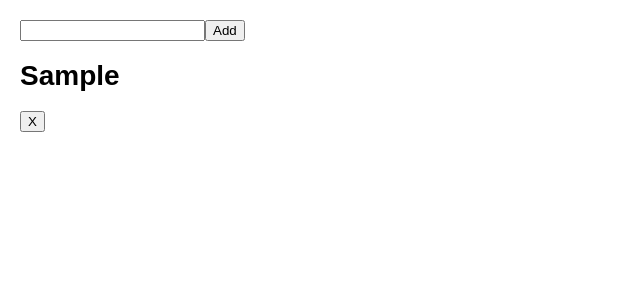
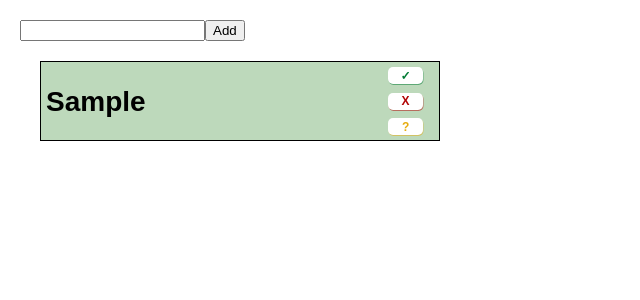
Before and after one commit to tttiiimmm1/ToDo, a React (Create React App) app: page / in a window 1280 px wide. Both pictures are taken after typing "Sample" into the empty fields and a click on the button "Add". Shown: the top 300 px of the page, without its empty margins (0-640 px from the left). Built offline with nearby package versions, Linux system fonts and the light colour scheme.

Commit message:
added/designed defaultbutton and button css... still need function brushup

```diff
--- a/src/App.js
+++ b/src/App.js
@@ -1,6 +1,7 @@
 import React, { useState } from "react";
 import AddTodo from "./AddTodo";
 import Todo from "./Todo";
+import "./index.css";
 
 export default function App() {
   const [currentTodo, setCurrentTodo] = useState("");
--- /dev/null
+++ b/src/DefaultButton.js
@@ -0,0 +1,12 @@
+import React from "react";
+import './index.css';
+
+export default function DefaultButton({ type1, action, text }) {
+
+
+  return (
+        <button className={type1} type="button" onClick={action}>
+          {text}
+        </button>
+  );
+}
--- a/src/Todo.js
+++ b/src/Todo.js
@@ -1,4 +1,6 @@
 import React from "react";
+import './index.css';
+import DefaultButton from './DefaultButton.js'
 
 export default function Todo({ text, listKey, setAllTodos }) {
   const handleDelete = () => {
@@ -11,11 +13,15 @@ export default function Todo({ text, listKey, setAllTodos }) {
     });
   };
   return (
-    <>
-      <h1>{text}</h1>
-      <button type="button" onClick={handleDelete}>
-        X
-      </button>
-    </>
+      <div className="task">
+        <div className="task-text">
+          <h1>{text}</h1>
+        </div>
+        <div className="task-buttons">
+          <DefaultButton type1="done" action={handleDelete} text="✓"/>
+          <DefaultButton type1="delete" action={handleDelete} text="X"/>
+          <DefaultButton type1="wip" action={handleDelete} text="?"/>
+        </div>
+      </div>
   );
 }
--- a/src/index.css
+++ b/src/index.css
@@ -48,3 +48,103 @@ ol, ul {
 .game-info {
   margin-left: 20px;
 }
+
+.add-todo {
+  left: 30px;
+}
+
+.task {
+  display: flex;
+  position: relative;
+  width: 400px;
+  height: 80px;
+  left: 10px;
+  top: 10px;
+  margin: 10px;
+  padding: 5px;
+
+
+  background: rgba(39, 129, 32, 0.3);
+  border: 1px solid #000000;
+  box-sizing: border-box;
+}
+
+.task-text {
+  width: 90%;
+}
+
+.task-buttons {
+  display: flex;
+  flex-direction: column;
+  justify-content: space-between;
+  align-items: center;
+  width: 60px;
+
+}
+
+.task-end-button {
+  width: 30px;
+  height: 20px;
+  right: 10px;
+  top: 10px;
+}
+
+.delete {
+  font-size: 12px;
+  font-weight: 700;
+  background-color: white;
+  color: rgb(177, 4, 4);
+  border: none;
+  border-radius: 5px;
+  box-shadow: 0.5px 1px rgba(177, 4, 4, 0.5);
+  width: 60%;
+  height: 25%;
+}
+
+.delete:hover {
+  font-size: 12px;
+  background-color: rgb(177, 4, 4);
+  color: white;
+  box-shadow: -0.5px -1px rgba(255, 254, 254, 0.5);
+  transition: 300ms;
+}
+
+.done {
+  font-size: 12px;
+  font-weight: 1000;
+  background-color: white;
+  color: rgb(0, 122, 51);
+  border: none;
+  border-radius: 5px;
+  box-shadow: 0.5px 1px rgba(0, 122, 51, 0.5);
+  width: 60%;
+  height: 25%;
+}
+
+.done:hover {
+  font-size: 12px;
+  background-color: rgb(0, 122, 51);
+  color: white;
+  box-shadow: -0.5px -1px rgba(255, 254, 254, 0.5);
+  transition: 300ms;
+}
+
+.wip {
+  font-size: 12px;
+  font-weight: 700;
+  background-color: white;
+  color: rgb(230, 172, 14);
+  border: none;
+  border-radius: 5px;
+  box-shadow: 0.5px 1px rgba(230, 172, 14, 0.5);
+  width: 60%;
+  height: 25%;
+}
+
+.wip:hover {
+  font-size: 12px;
+  background-color: rgb(230, 172, 14);
+  color: white;
+  box-shadow: -0.5px -1px rgba(255, 254, 254, 0.5);
+  transition: 300ms;
+}
```
Also changed, not shown: 2 other files (tests, documents, lock files or other folders).
